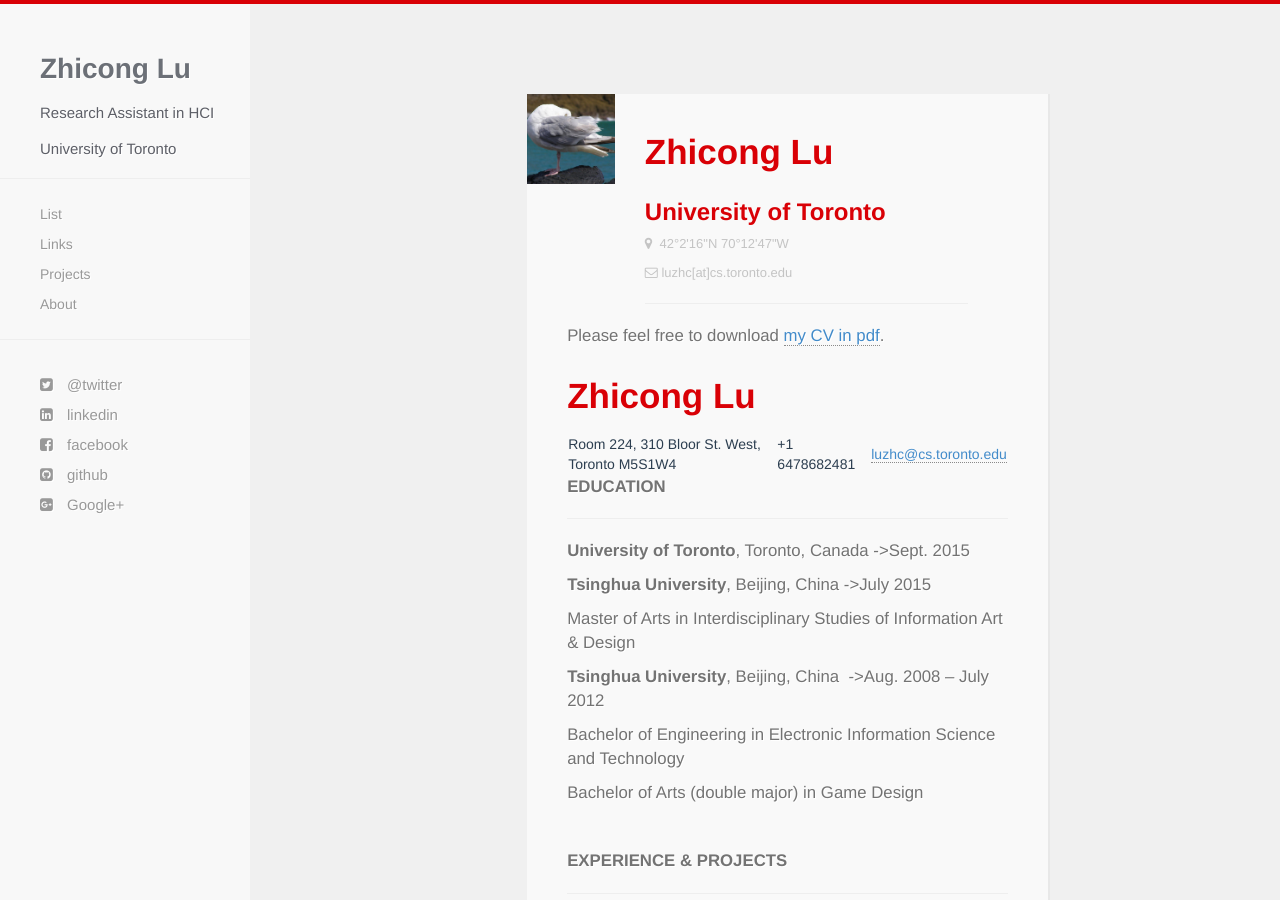
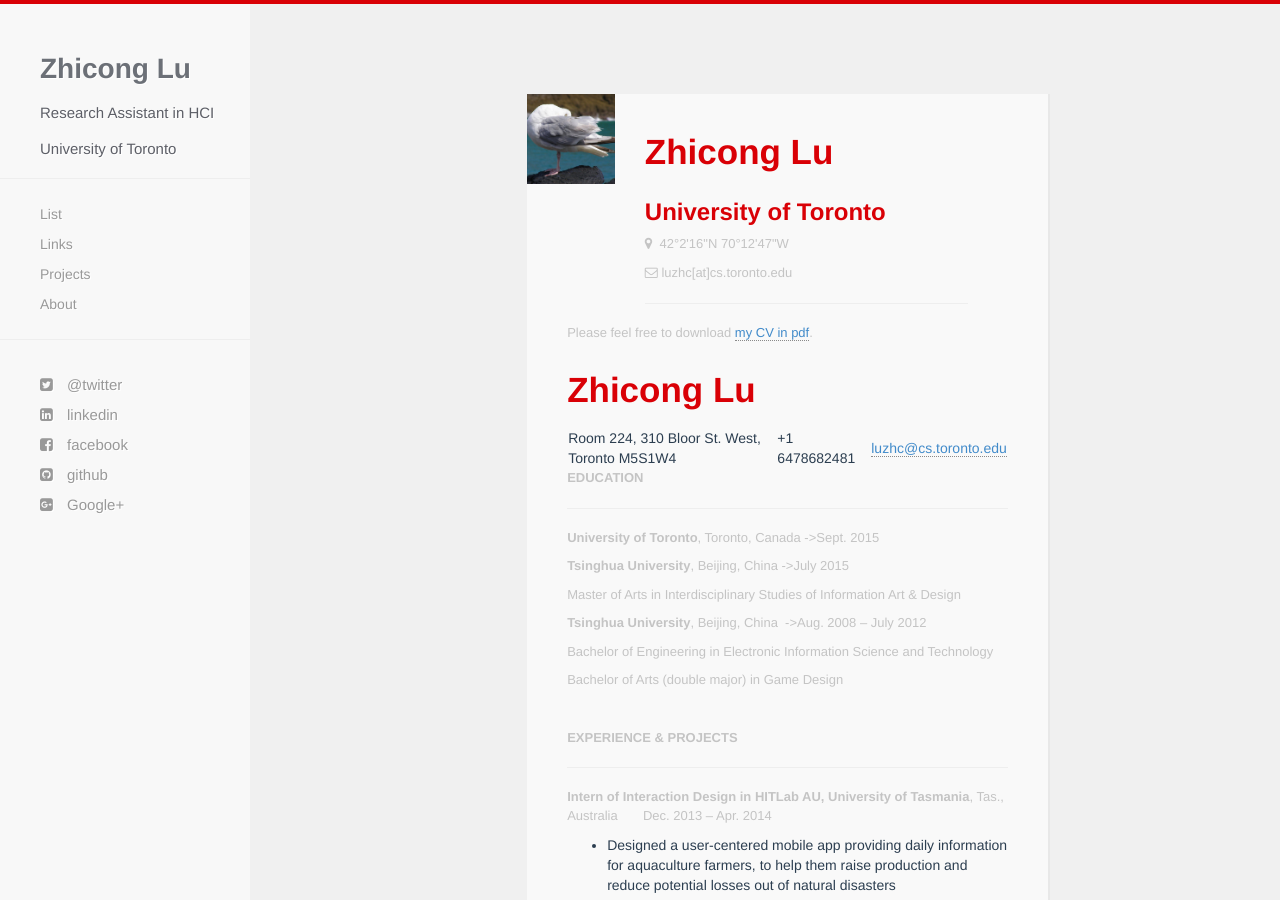
Before and after one commit to luzc08/luzc08.github.io, a Jekyll site: the page built from about.html, in a window 1280 px wide and 900 px high. Built offline with Jekyll 4.4.1, drawn with Linux system fonts in a browser that asks for light colours; nearby versions of some CDN libraries; Markdown is read by kramdown in place of the engine named in the settings.

Commit message:
remove about page style

```diff
--- a/about.html
+++ b/about.html
@@ -18,7 +18,7 @@
           </div>
         </div>
         <div class="row">
-          <div class="col-md-12 letter">
+          <div class="col-md-12">
             {% capture my_include %}{% include about.md %}{% endcapture %}
             {{ my_include | markdownify }}
           </div>
```
